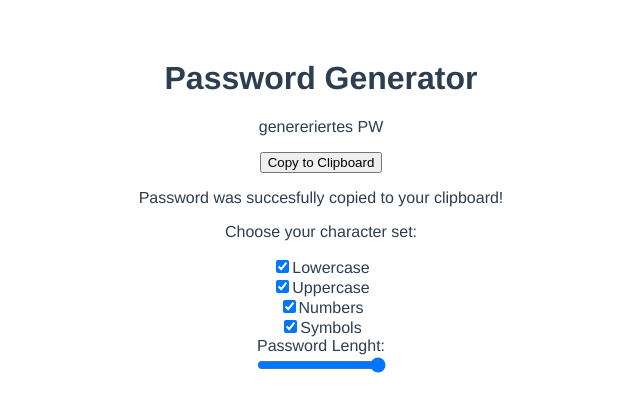
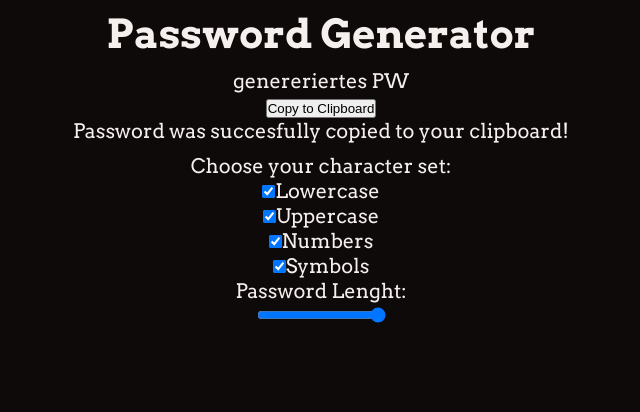
Before and after one commit to timhe375/Password-Generator, a Vue app: page / in a window 1280 px wide. Shown: the top 412 px of the page, without its empty margins (319-959 px from the left). Built offline with nearby package versions, Linux system fonts and the light colour scheme.

Commit message:
feature: add main css

```diff
--- a/src/App.vue
+++ b/src/App.vue
@@ -1,5 +1,11 @@
 <template>
-  <PasswordGenerator msg="Welcome to my PasswordGenerator" />
+  <link
+    rel="stylesheet"
+    href="https://use.fontawesome.com/releases/v5.15.4/css/all.css"
+    integrity="sha384-DyZ88mC6Up2uqS4h/KRgHuoeGwBcD4Ng9SiP4dIRy0EXTlnuz47vAwmeGwVChigm"
+    crossorigin="anonymous"
+  />
+  <PasswordGenerator />
 </template>
 
 <script>
@@ -14,12 +20,30 @@ export default {
 </script>
 
 <style>
-#app {
-  font-family: Avenir, Helvetica, Arial, sans-serif;
-  -webkit-font-smoothing: antialiased;
-  -moz-osx-font-smoothing: grayscale;
+@import url(https://fonts.googleapis.com/css?family=Arvo:regular,italic,700,700italic);
+*,
+*::before,
+*::after {
+  box-sizing: border-box;
+  padding: 0;
+  margin: 0;
+}
+:root {
+  --color-dark: #0f0a0a;
+  --color-light: #f5efed;
+  --color-secondary: #2292a4;
+  --color-success: #cbe896;
+}
+html {
+  font-family: "Arvo";
+  font-size: 20px;
+}
+body {
   text-align: center;
-  color: #2c3e50;
-  margin-top: 60px;
+  background: var(--color-dark);
+  color: var(--color-light);
+  padding: 0.5rem;
+  max-width: 700px;
+  margin: auto;
 }
 </style>
--- a/src/components/PasswordGenerator.vue
+++ b/src/components/PasswordGenerator.vue
@@ -48,19 +48,4 @@ export default {
 </script>
 
 <!-- Add "scoped" attribute to limit CSS to this component only -->
-<style scoped>
-h3 {
-  margin: 40px 0 0;
-}
-ul {
-  list-style-type: none;
-  padding: 0;
-}
-li {
-  display: inline-block;
-  margin: 0 10px;
-}
-a {
-  color: #42b983;
-}
-</style>
+<style scoped></style>
```
